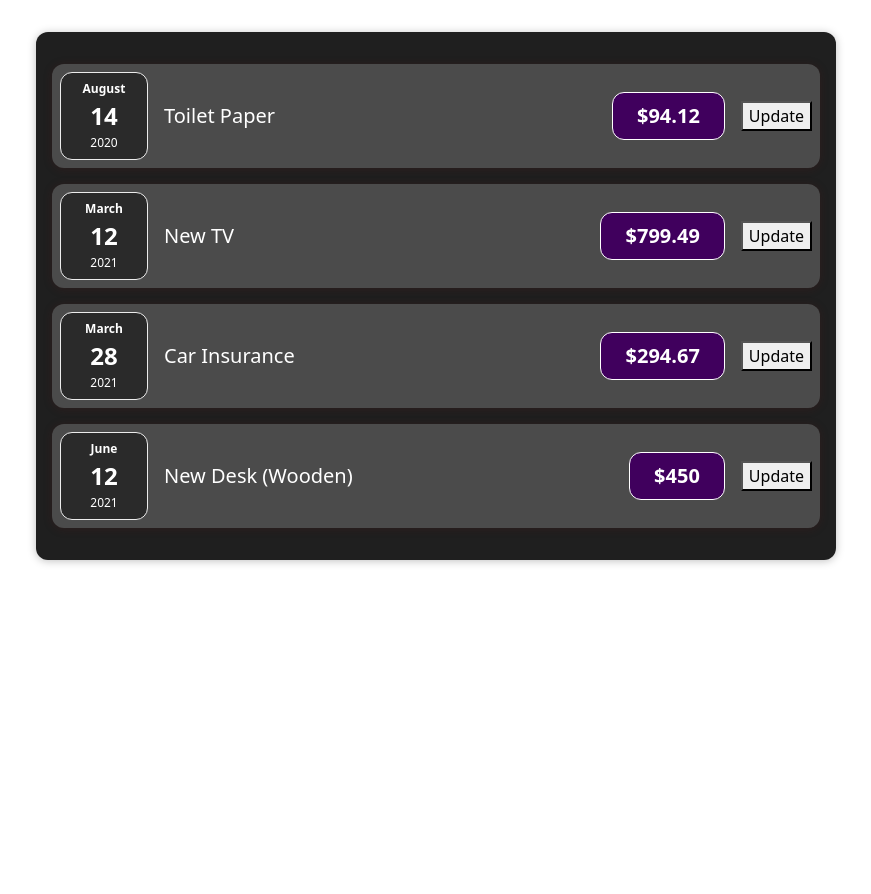
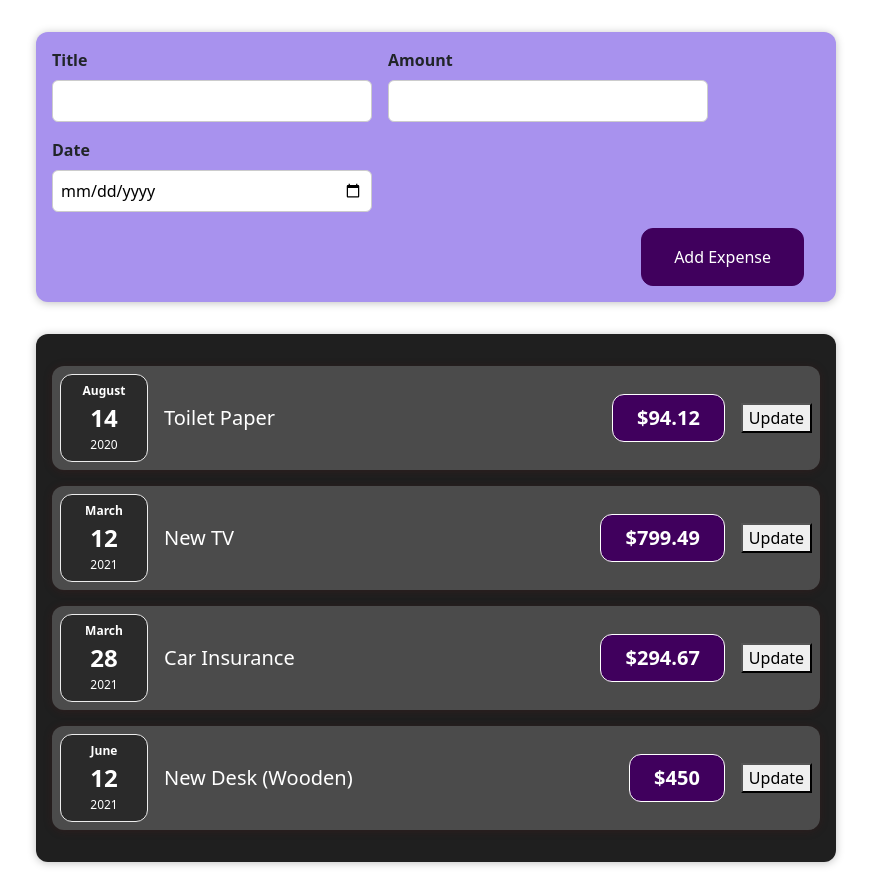
Before and after one commit to amu3dev/01, a React (Create React App) app: page / in a window 1280 px wide. Shown: the whole page, without its empty margins (204-1075 px from the left). Before the commit the page ends 800 px from the top, so only its background shows below. Built offline with nearby package versions, Linux system fonts and the light colour scheme.

Commit message:
- Changes to App.js

```diff
--- a/src/App.js
+++ b/src/App.js
@@ -1,7 +1,14 @@
 //import ExpenseItem from "./components/ExpenseItem";
-import ExpenseItems from "./components/Expenses/Expenses";
+//import Incrementer from "./components/Example/Incrementer";
+import Expenses from "./components/Expenses/Expenses";
+import NewExpense from "./components/NewExpense/NewExpense";
 function App() {
-  return <ExpenseItems />;
+  return (
+    <>
+      <NewExpense />
+      <Expenses />
+    </>
+  );
 }
 
 export default App;
```
